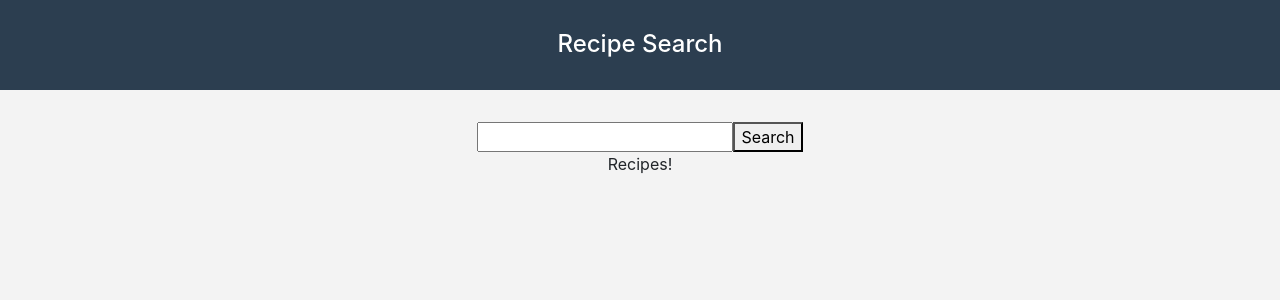
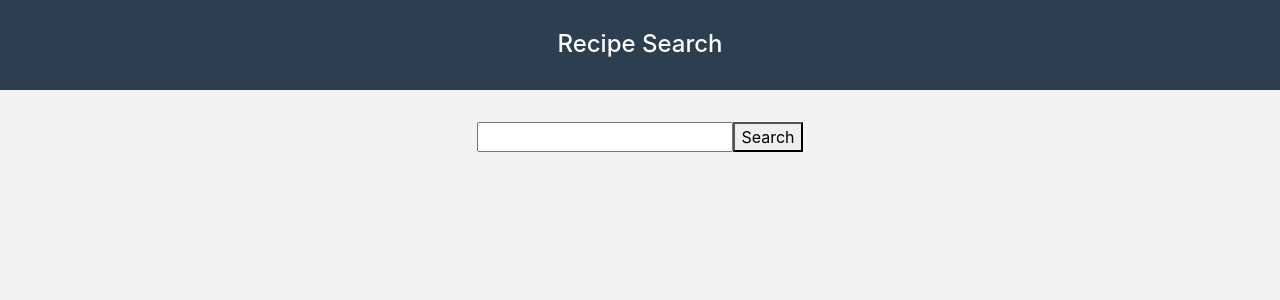
Before and after one commit to dreena87/my-recipe-app, a React (Create React App) app: page / in a window 1280 px wide. Shown: the top 300 px of the page. Built offline with nearby package versions, Linux system fonts and the light colour scheme.

Commit message:
added props elements

```diff
--- a/src/App.js
+++ b/src/App.js
@@ -32,7 +32,7 @@ class App extends Component {
           <h1 className="App-title">Recipe Search</h1>
         </header>
         <Form getRecipe={this.getRecipe} />
-        <Recipes/>
+        <Recipes recipes={this.state.recipes} />
       </div>
     );
   }
--- a/src/components/Recipes.js
+++ b/src/components/Recipes.js
@@ -2,9 +2,16 @@ import React from 'react';
 
 import { Link } from "react-router-dom";
 
-const Recipes = () => (
+const Recipes = props => (
  <div>
-   Recipes!
+   {props.recipes.map(recipe => {
+  return (
+    <div key={recipe.recipe_id}>
+      <img src={recipe.image_url} alt={recipe.title} />
+      <p>{recipe.title}</p>
+    </div>
+  );
+})}
  </div>
 );
 
```
